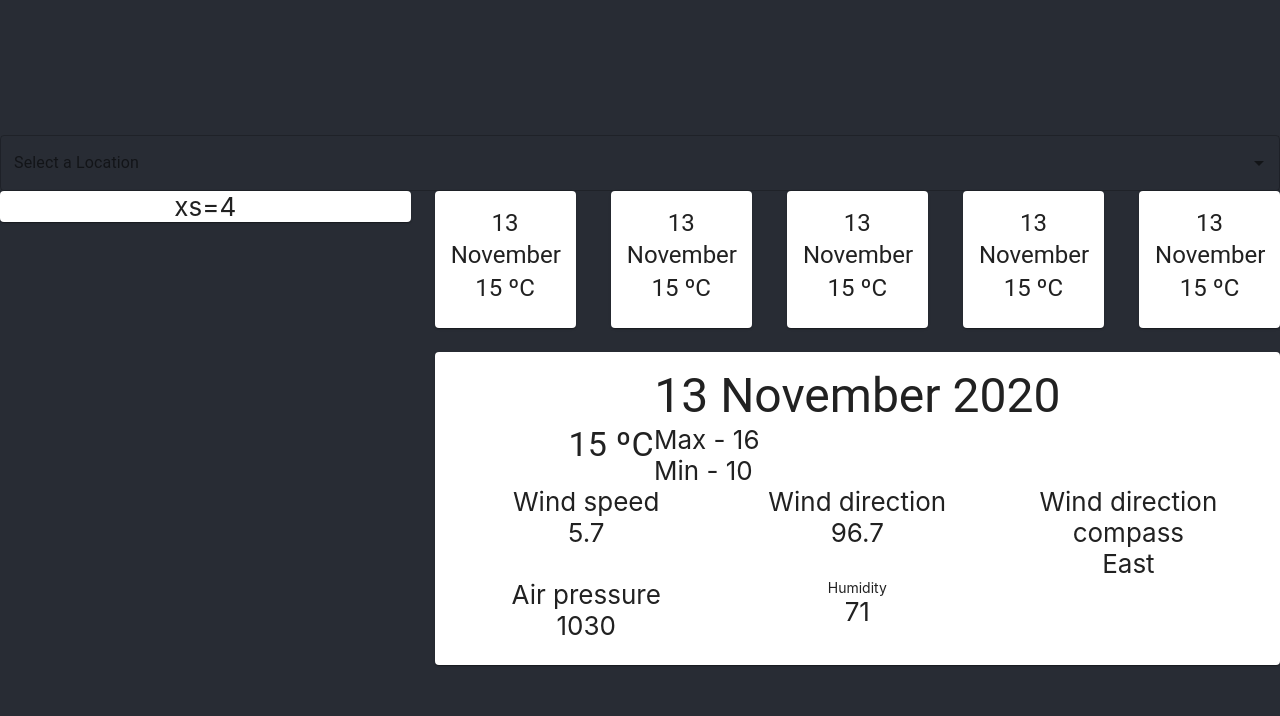
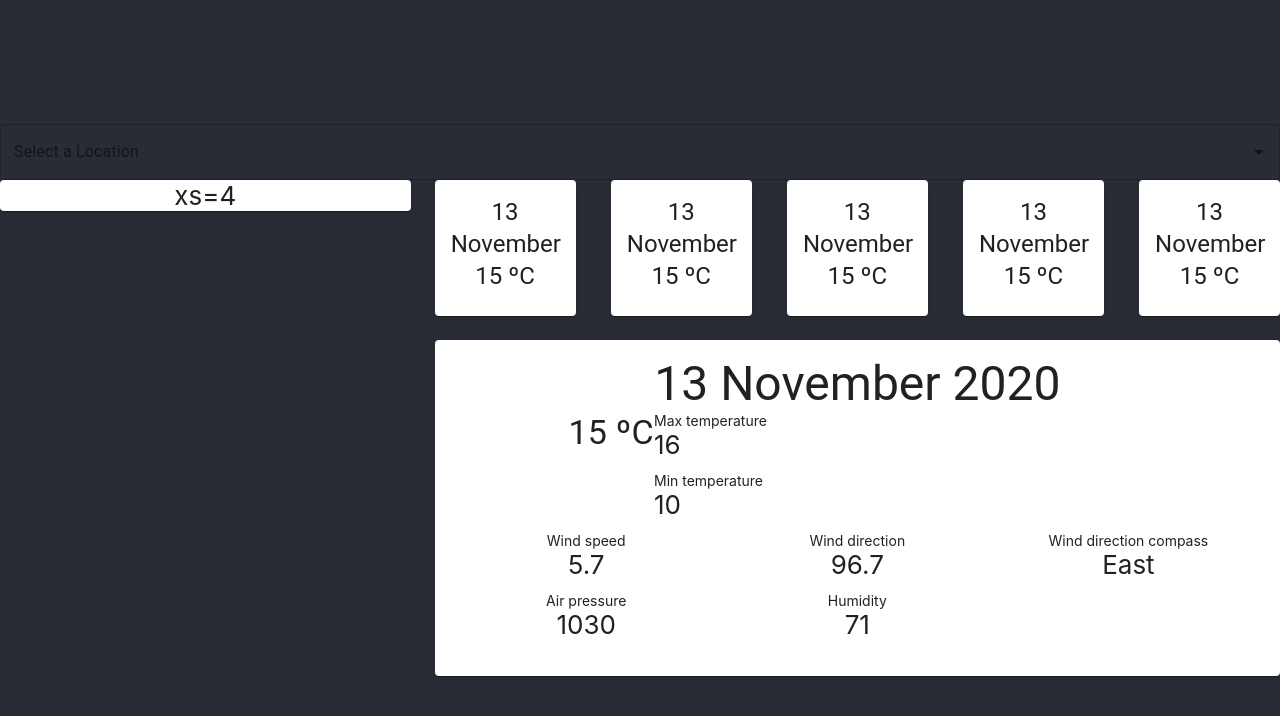
Before and after one commit to imaginary-cloud/react-weather-app, a React (Create React App) app: page / in a window 1280 px wide. Shown: the top 716 px of the page. Built offline with nearby package versions, Linux system fonts and the light colour scheme.

Commit message:
replace all grid satic components for functional components InfoDisplay + remove unused code

```diff
--- a/src/FullWeatherCard.js
+++ b/src/FullWeatherCard.js
@@ -8,25 +8,9 @@ import Typography from "@material-ui/core/Typography";
 import Grid from "@material-ui/core/Grid";
 import InfoDisplay from "./InfoDisplay.js";
 
-const useStyles = makeStyles({
-  bullet: {
-    display: "inline-block",
-    margin: "0 2px",
-    transform: "scale(0.8)"
-  },
-  title: {
-    fontSize: 14
-  },
-  pos: {
-    marginBottom: 12
-  }
-});
-
 function FullWeatherCard() {
-  const classes = useStyles();
-
   return (
-    <Card className={classes.root}>
+    <Card className="root">
       <CardContent>
         <Grid container>
           <Grid item xs={12}>
@@ -40,48 +24,46 @@ function FullWeatherCard() {
             </Typography>
           </Grid>
           <Grid item xs={3}>
-            <Typography variant="p" component="p" align="left">
-              Max - 16
-            </Typography>
-            <Typography variant="p" component="p" align="left">
-              Min - 10
-            </Typography>
+            <InfoDisplay
+              title="Max temperature"
+              value="16"
+              size="12"
+              align="left"
+            ></InfoDisplay>
+            <InfoDisplay
+              title="Min temperature"
+              value="10"
+              size="12"
+              align="left"
+            ></InfoDisplay>
           </Grid>
           <Grid item xs={6}>
             {/* Icon space */}
           </Grid>
-          <Grid item xs={4}>
-            <Typography variant="p" component="p" align="center">
-              Wind speed
-            </Typography>
-            <Typography variant="p" component="p" align="center">
-              5.7
-            </Typography>
-          </Grid>
-          <Grid item xs={4}>
-            <Typography variant="p" component="p" align="center">
-              Wind direction
-            </Typography>
-            <Typography variant="p" component="p" align="center">
-              96.7
-            </Typography>
-          </Grid>
-          <Grid item xs={4}>
-            <Typography variant="p" component="p" align="center">
-              Wind direction compass
-            </Typography>
-            <Typography variant="p" component="p" align="center">
-              East
-            </Typography>
-          </Grid>
-          <Grid item xs={4}>
-            <Typography variant="p" component="p" align="center">
-              Air pressure
-            </Typography>
-            <Typography variant="p" component="p" align="center">
-              1030
-            </Typography>
-          </Grid>
+          <InfoDisplay
+            title="Wind speed"
+            value="5.7"
+            size="4"
+            align="center"
+          ></InfoDisplay>
+          <InfoDisplay
+            title="Wind direction"
+            value="96.7"
+            size="4"
+            align="center"
+          ></InfoDisplay>
+          <InfoDisplay
+            title="Wind direction compass"
+            value="East"
+            size="4"
+            align="center"
+          ></InfoDisplay>
+          <InfoDisplay
+            title="Air pressure"
+            value="1030"
+            size="4"
+            align="center"
+          ></InfoDisplay>
           <InfoDisplay
             title="Humidity"
             value="71"
--- a/src/InfoDisplay.js
+++ b/src/InfoDisplay.js
@@ -17,7 +17,12 @@ function InfoDisplay(props) {
 
   return (
     <Grid item xs={props.size} className={classes.pos}>
-      <Typography className={classes.title} variant="p" component="p">
+      <Typography
+        className={classes.title}
+        variant="p"
+        component="p"
+        align={props.align}
+      >
         {props.title}
       </Typography>
       <Typography variant="p" component="p" align={props.align}>
--- a/src/WeatherCard.js
+++ b/src/WeatherCard.js
@@ -7,27 +7,10 @@ import Button from "@material-ui/core/Button";
 import Typography from "@material-ui/core/Typography";
 import Grid from "@material-ui/core/Grid";
 
-const useStyles = makeStyles({
-  bullet: {
-    display: "inline-block",
-    margin: "0 2px",
-    transform: "scale(0.8)"
-  },
-  title: {
-    fontSize: 14
-  },
-  pos: {
-    marginBottom: 12
-  }
-});
-
 function WeatherCard() {
-  const classes = useStyles();
-  const bull = <span className={classes.bullet}>•</span>;
-
   return (
     <Grid item xs={2}>
-      <Card className={classes.root}>
+      <Card className="root">
         <CardContent>
           <Typography variant="h5" component="h2">
             13 November
```
